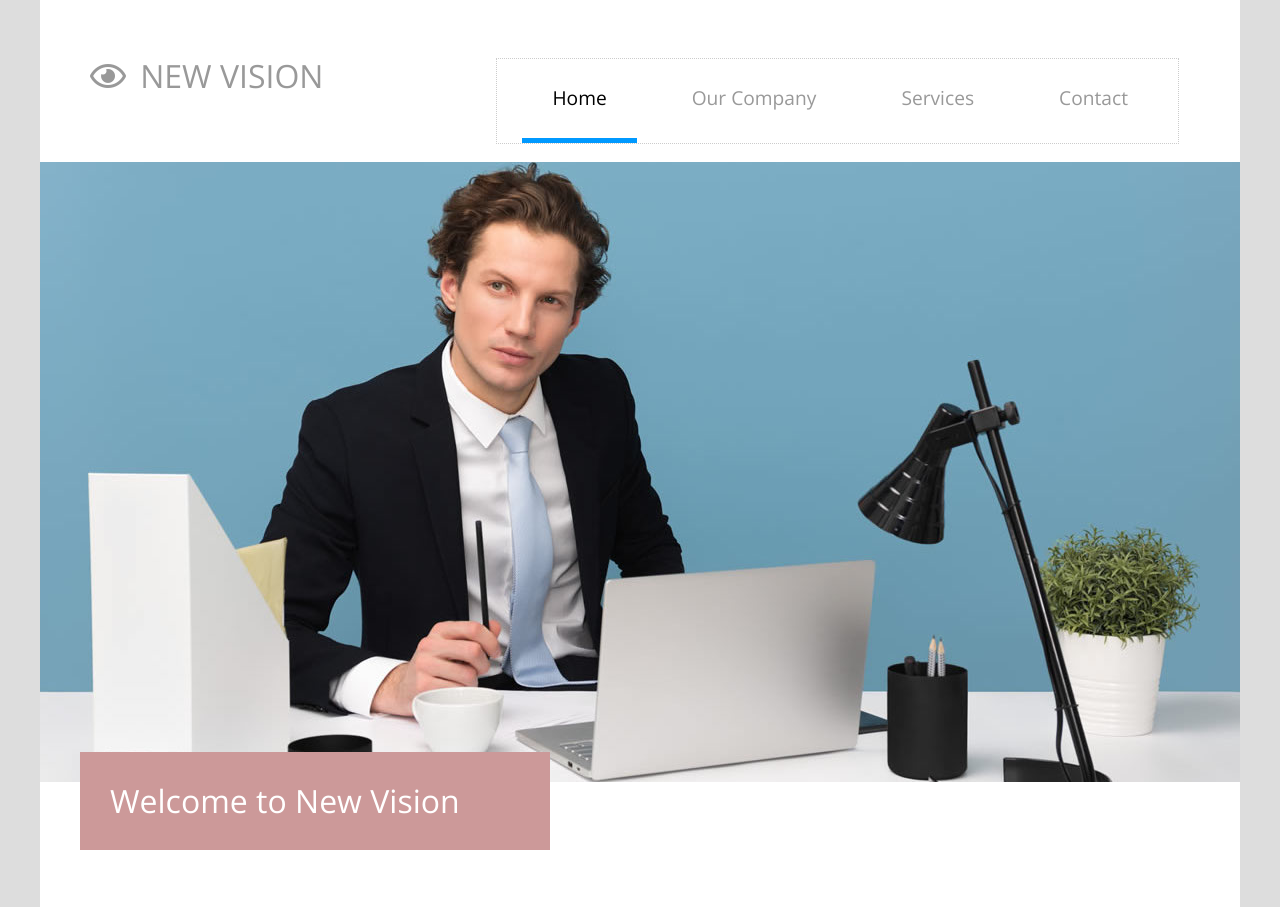
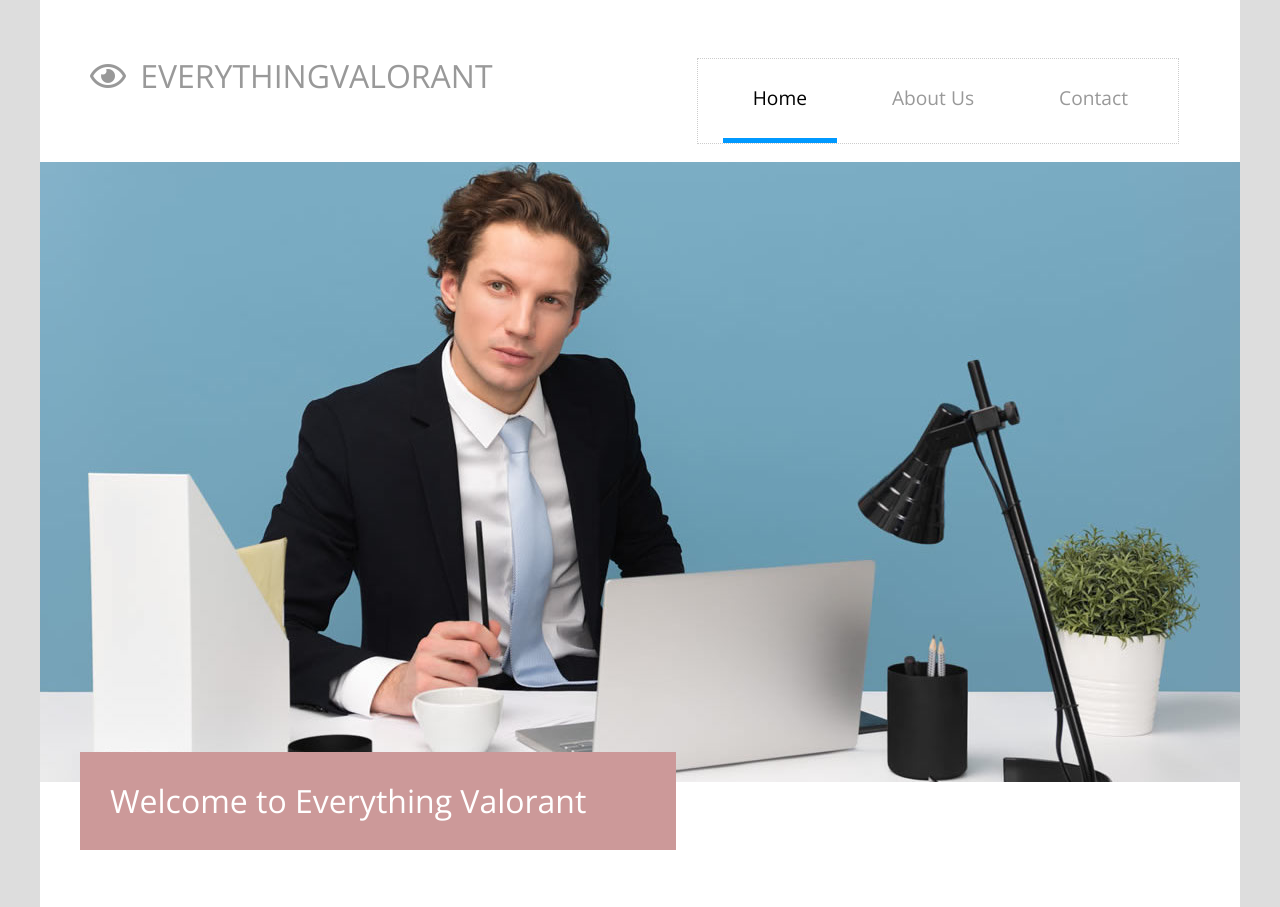
Before and after one commit to reinisze/everythingvalorant, a plain HTML site: page templatemo_542_new_vision/index.html in a window 1280 px wide. Shown: the top 907 px of the page. Drawn offline with nearby package versions, Linux system fonts and the light colour scheme.

Commit message:
Update index.html

```diff
--- a/templatemo_542_new_vision/index.html
+++ b/templatemo_542_new_vision/index.html
@@ -5,7 +5,7 @@
     <meta name="viewport" content="width=device-width, initial-scale=1.0">
     <meta http-equiv="X-UA-Compatible" content="ie=edge">
 
-    <title>New Vision HTML CSS Template</title>
+    <title>Everything Valorant</title>
 
     <link href="https://fonts.googleapis.com/css?family=Open+Sans:400,800" rel="stylesheet" /> <!-- https://fonts.google.com/specimen/Open+Sans?selection.family=Open+Sans -->
     <link href="css/all.min.css" rel="stylesheet" /> <!-- https://fontawesome.com/ -->
@@ -13,13 +13,6 @@
     <link href="slick/slick-theme.css" rel="stylesheet" />
 	<link href="css/bootstrap.min.css" rel="stylesheet" /> <!-- https://getbootstrap.com -->
 	<link href="css/templatemo-new-vision.css" rel="stylesheet" />
-<!--
-
-New Vision Template
-
-https://templatemo.com/tm-542-new-vision
-
--->
 </head>
 <body>
     <!-- Page Header -->
@@ -29,7 +22,7 @@ https://templatemo.com/tm-542-new-vision
                 <div class="col-12 tm-site-header-col">
                     <div class="tm-site-header-left">
                         <i class="far fa-2x fa-eye tm-site-icon"></i>
-                        <h1 class="tm-site-name">New Vision</h1>
+                        <h1 class="tm-site-name">EverythingValorant</h1>
                     </div>
                     <div class="tm-site-header-right tm-menu-container-outer">
 
@@ -50,11 +43,8 @@ https://templatemo.com/tm-542-new-vision
                                 <a class="nav-link tm-nav-link" href="#">Home <span class="sr-only">(current)</span></a>
                               </li>
                               <li class="nav-item">
-                                <a class="nav-link tm-nav-link" href="company.html">Our Company</a>
-                              </li>
-                              <li class="nav-item">
-                                <a class="nav-link tm-nav-link" href="services.html">Services</a>
-                              </li>
+                                <a class="nav-link tm-nav-link" href="company.html">About Us</a>
+				    </li>
                               <li class="nav-item">
                                 <a class="nav-link tm-nav-link" href="contact.html">Contact</a>
                               </li>
@@ -83,7 +73,7 @@ https://templatemo.com/tm-542-new-vision
             <section class="tm-welcome">
                 <div class="row">
                     <div class="col-12">
-                        <h2 class="tm-section-header tm-header-floating">Welcome to New Vision</h2>
+                        <h2 class="tm-section-header tm-header-floating">Welcome to Everything Valorant</h2>
                     </div>
                 </div>
 
```
